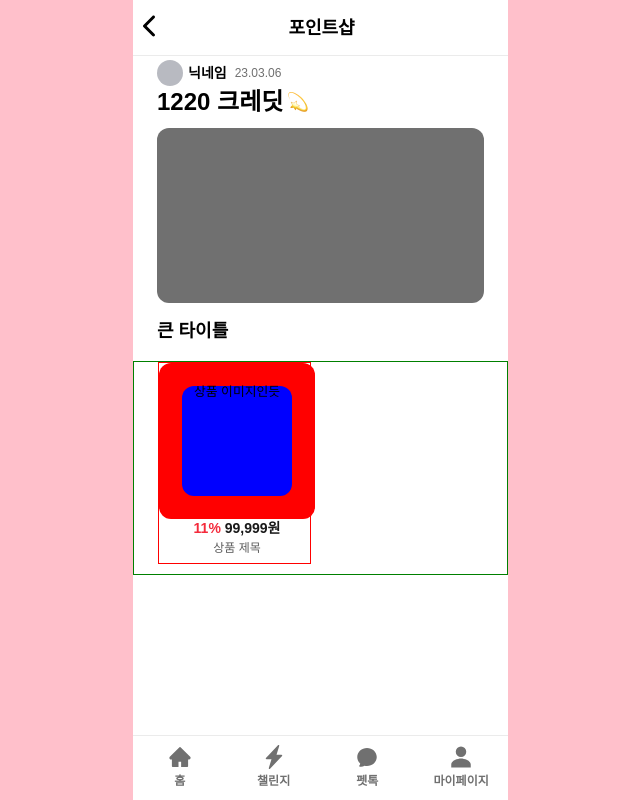
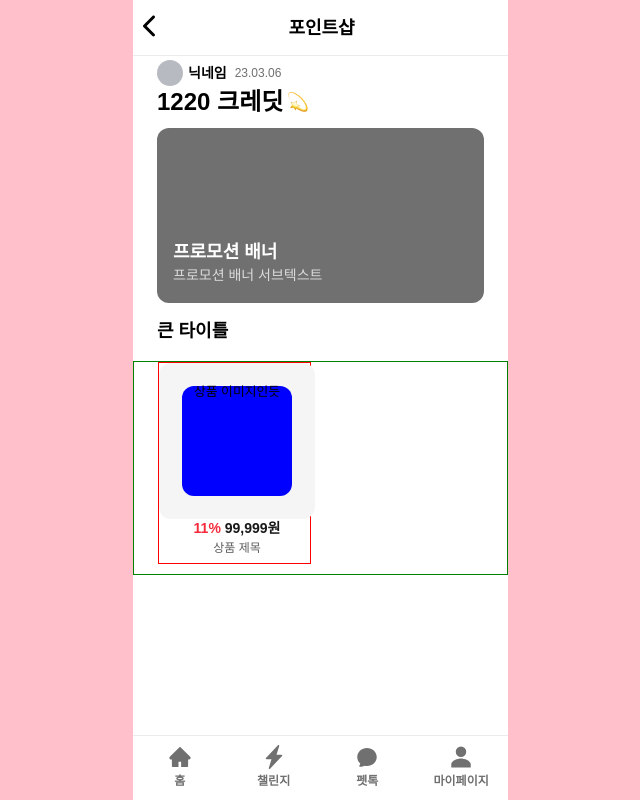
Before and after one commit to azure0929/Petnuri, a React (Vite) app: page /pointshop in a window 1280 px wide. Shown: the whole page, without its empty margins (472-1112 px from the left). Built offline with nearby package versions, Linux system fonts and the light colour scheme.

Commit message:
#5 Design:point shop 추가된 부분 작업

```diff
--- a/src/pages/challenge/PointShop.tsx
+++ b/src/pages/challenge/PointShop.tsx
@@ -29,7 +29,10 @@ const PointShop = () => {
           <img src={creditImage} alt="credit" />
         </div>
 
-        <div className={styles.ad}></div>
+        <div className={styles.ad}>
+          <div className={styles.banner}>프로모션 배너</div>
+          <div className={styles.banner_sub}>프로모션 배너 서브텍스트</div>
+        </div>
 
         <div className={styles.p_title}>큰 타이틀</div>
 
--- a/src/styles/pointshop.module.scss
+++ b/src/styles/pointshop.module.scss
@@ -66,6 +66,24 @@
   border-radius: 12px;
   margin-bottom: 16px;
   margin-left: 24px;
+  position: relative;
+
+  .banner {
+    font-size: 18px;
+    font-weight: 600;
+    color: #fff;
+    position: absolute;
+    top: 115px;
+    left: 16px;
+  }
+
+  .banner_sub {
+    font-size: 14px;
+    color: #DBDBDB;
+    position: absolute;
+    top: 140px;
+    left: 16px;
+  }
 }
 
 .p_title {
@@ -95,7 +113,7 @@
     .box1 {
       width: 156px;
       height: 156px;
-      background: red;
+      background: $gray_0100_F5F5F5;
       border-radius: 12px;
       display: flex;
       align-items: center;
```
